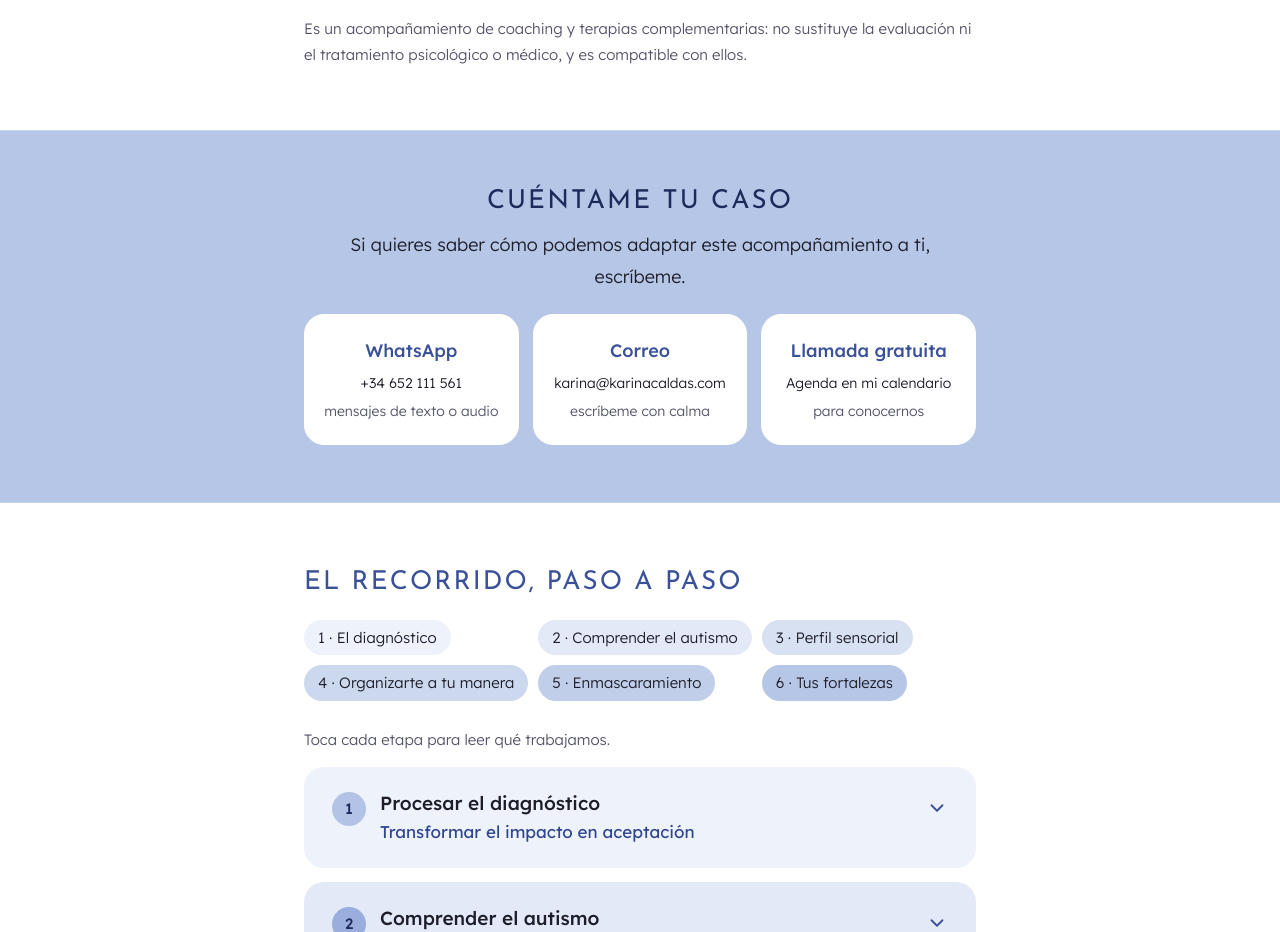
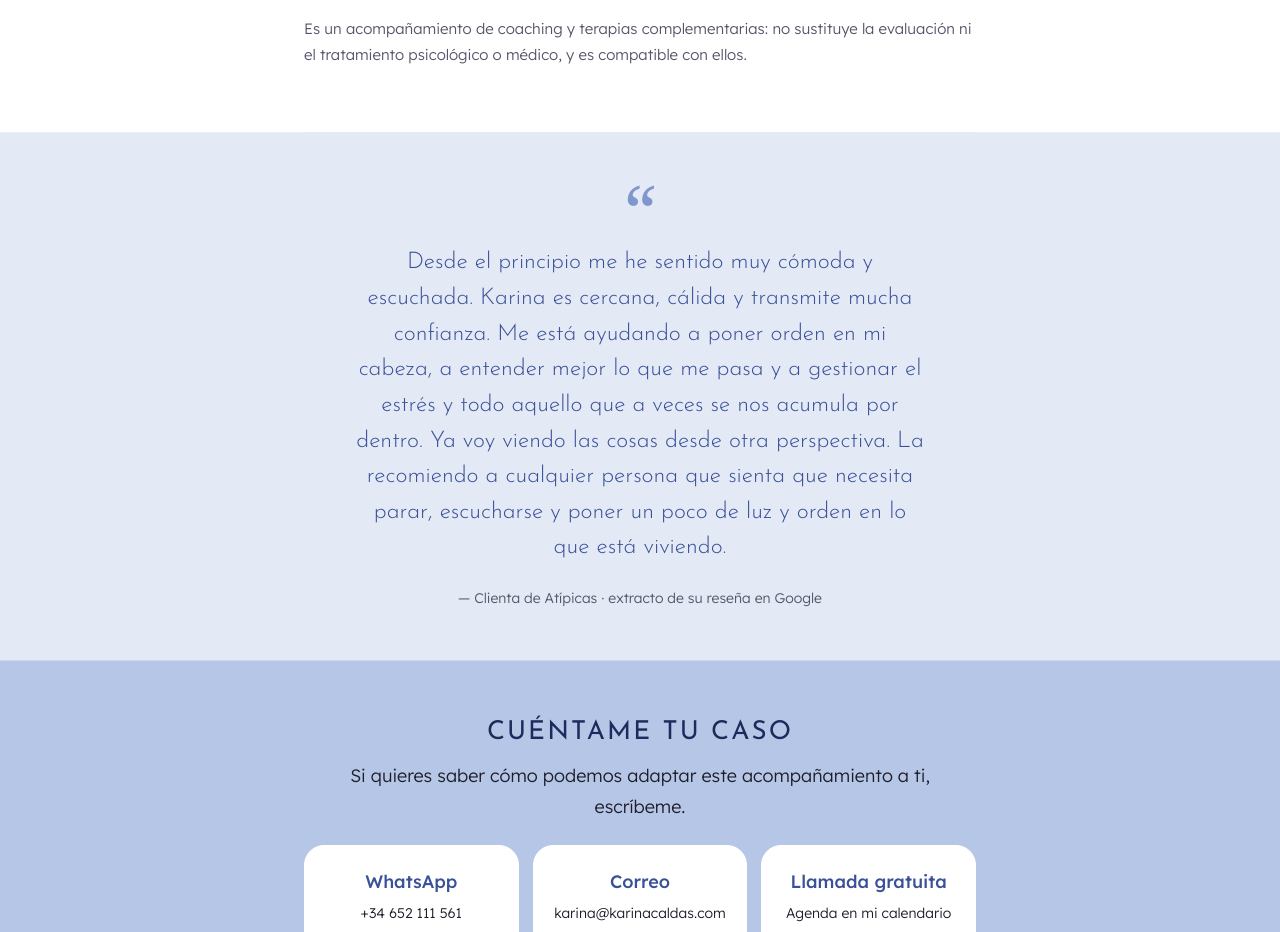
Before and after one commit to karina764/karinacaldas, a plain HTML site: page atipicas/index.html in a window 1280 px wide. Shown: the part 5862-6794 px from the top of the page. Drawn offline with Linux system fonts and the light colour scheme.

Commit message:
Add files via upload

```diff
--- a/atipicas/index.html
+++ b/atipicas/index.html
@@ -452,6 +452,11 @@
   .final .beneficio{margin-bottom:12px}
 
   /* Frase con foto */
+  .testimonio{background:#E3E9F5;box-shadow:0 0 0 100vmax #E3E9F5;clip-path:inset(0 -100vmax);padding:56px 0 52px;margin:0;text-align:center}
+  .testimonio::before{content:"“";display:block;font-family:Georgia,serif;font-size:72px;line-height:.6;color:var(--peonia);margin-bottom:14px}
+  .testimonio blockquote p{font-family:'Josefin Sans',sans-serif;font-weight:300;font-size:clamp(19px,2.6vw,23px);line-height:1.55;color:var(--profundo);max-width:40ch;margin:0 auto;text-wrap:pretty}
+  .testimonio figcaption{margin-top:20px;font-size:14px;color:var(--suave)}
+  @media (max-width:600px){.testimonio{padding:44px 0 40px}.testimonio blockquote p{font-size:18px}}
   .frase{
     display:grid;grid-template-columns:220px 1fr;gap:32px;align-items:center;
     padding:48px 0;margin:0 0 64px;
@@ -714,6 +719,11 @@
     </div>
     <p class="nota-modo">Es un acompañamiento de coaching y terapias complementarias: no sustituye la evaluación ni el tratamiento psicológico o médico, y es compatible con ellos.</p>
   </section>
+
+  <figure class="testimonio">
+        <blockquote><p>Desde el principio me he sentido muy cómoda y escuchada. Karina es cercana, cálida y transmite mucha confianza. Me está ayudando a poner orden en mi cabeza, a entender mejor lo que me pasa y a gestionar el estrés y todo aquello que a veces se nos acumula por dentro. Ya voy viendo las cosas desde otra perspectiva. La recomiendo a cualquier persona que sienta que necesita parar, escucharse y poner un poco de luz y orden en lo que está viviendo.</p></blockquote>
+    <figcaption>— Clienta de Atípicas · extracto de su reseña en Google</figcaption>
+  </figure>
 
   <div class="cta cta-destacado">
     <h2 class="cta-tit">Cuéntame tu caso</h2>
```
